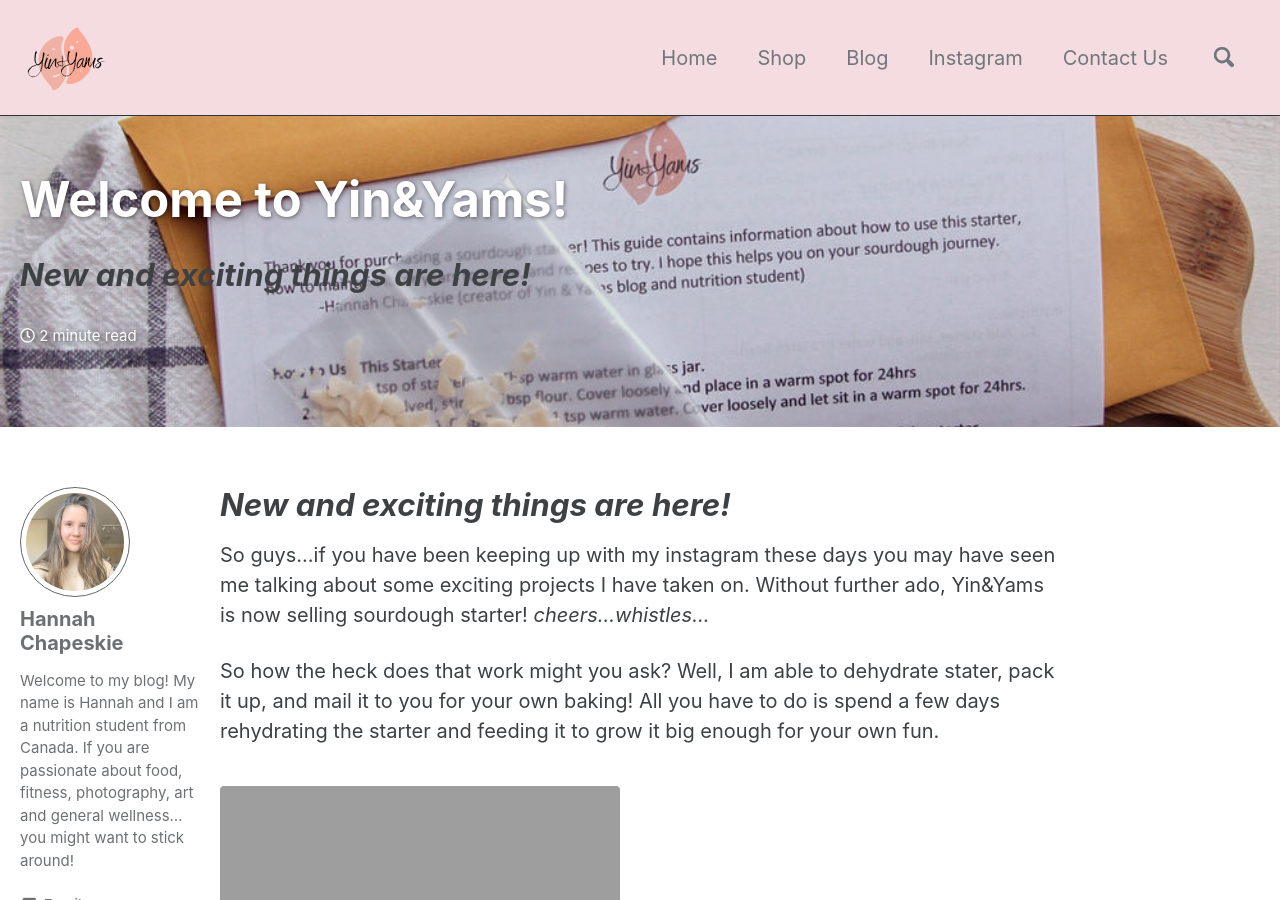
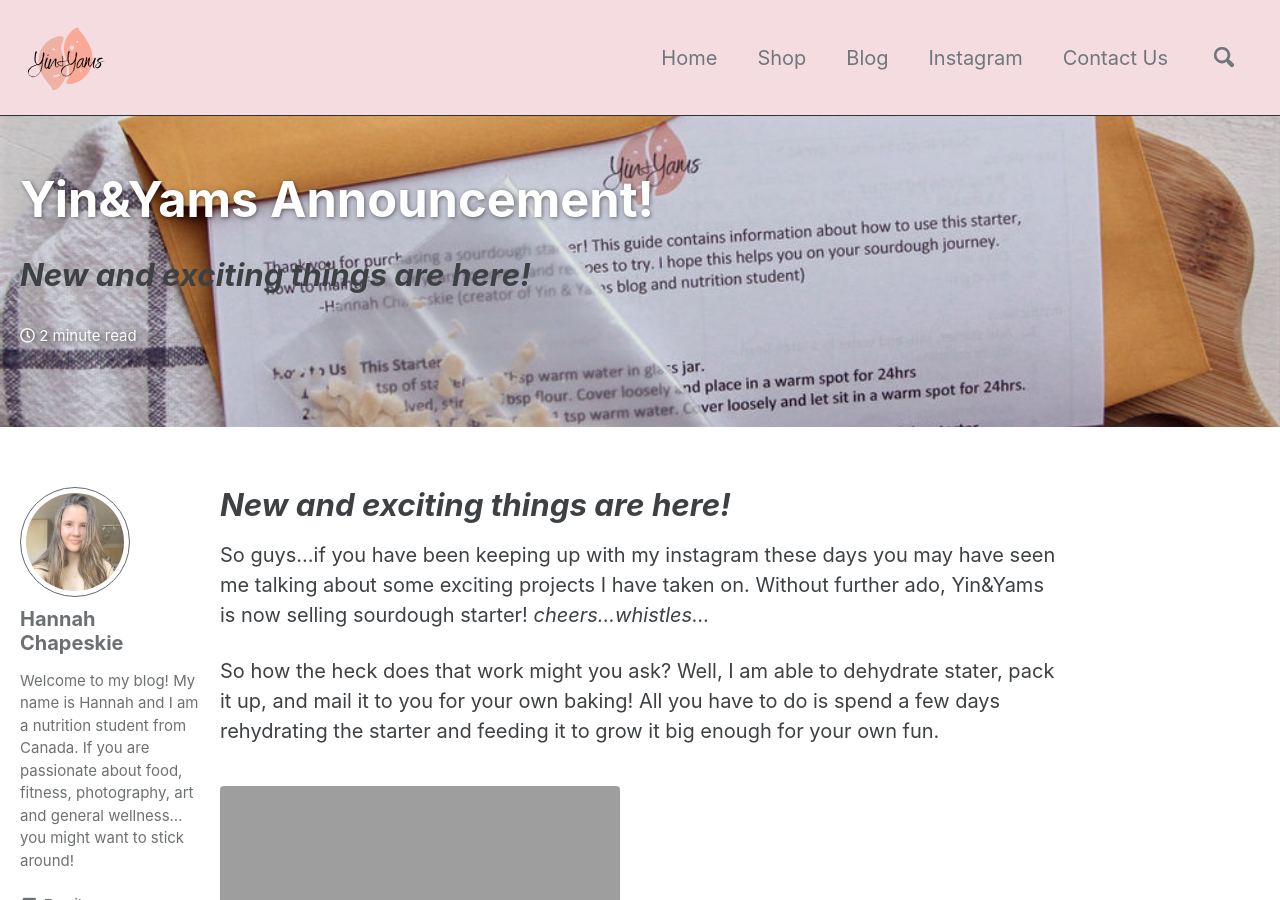
Before and after one commit to dylanbabel/yinandyams, a Jekyll site: the page built from _posts/2020-05-11-yin-&-yams-announcement.md, in a window 1280 px wide and 900 px high. Built offline with Jekyll 4.4.1, drawn with Linux system fonts in a browser that asks for light colours; cached includes are drawn as plain includes.

Commit message:
Update 2020-05-11-yin-&-yams-announcement.md

```diff
--- a/_posts/2020-05-11-yin-&-yams-announcement.md
+++ b/_posts/2020-05-11-yin-&-yams-announcement.md
@@ -1,5 +1,5 @@
 ---
-title: "Welcome to Yin&Yams!"
+title: "Yin&Yams Announcement!"
 author: HC
 header:
   overlay_color: "#F5DCE1"
```
